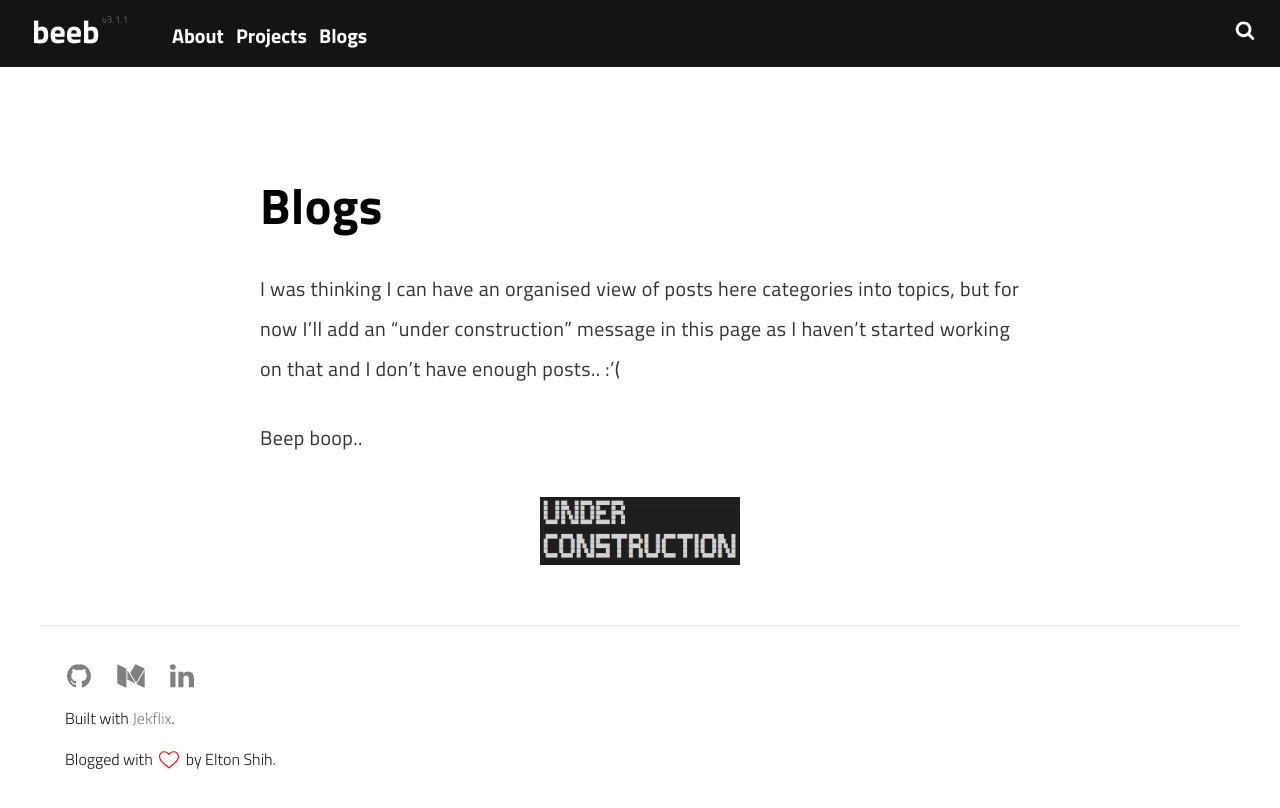
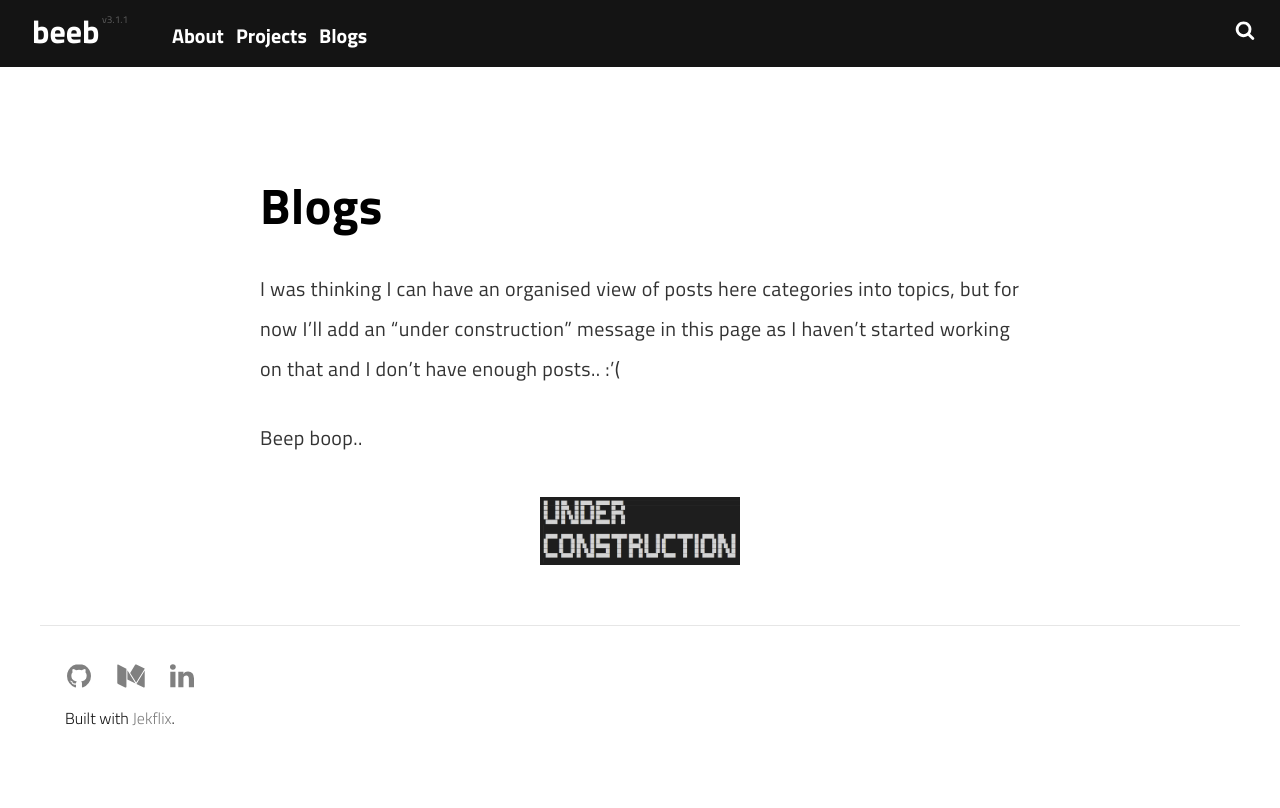
Before and after one commit to beebdev/beebdev.github.io, a Jekyll site: the page built from pages/blogs.md, in a window 1280 px wide. Shown: the top 808 px of the page. Built offline with Jekyll 4.4.1, drawn with Linux system fonts in a browser that asks for light colours; a script that is not in the unit is left out.

Commit message:
Edited footer

```diff
--- a/_includes/footer.html
+++ b/_includes/footer.html
@@ -35,10 +35,10 @@
     <p>
       Built with <a href="https://jekyllthemes.dev/a-jekyll-template-inspired-by-netflix/" target="_blank" class="creator">Jekflix</a>.
     </p>
-    <p>
+    <!-- <p>
       Blogged with <svg class="love"><use xlink:href="#icon-heart"></use></svg> by Elton Shih.
-      <!-- <span>Jekflix</span> was made with <svg class="love"><use xlink:href="#icon-heart"></use></svg> by <a href="https://rossener.com" target="_blank" class="creator">Thiago Rossener</a> -->
-    </p>
+      <span>Jekflix</span> was made with <svg class="love"><use xlink:href="#icon-heart"></use></svg> by <a href="https://rossener.com" target="_blank" class="creator">Thiago Rossener</a>
+    </p> -->
 </footer>
 
 {% assign social_urls = '' %}
```
